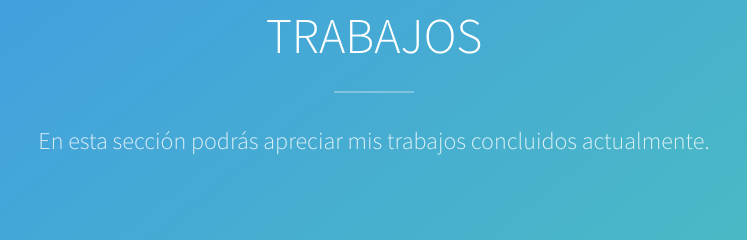
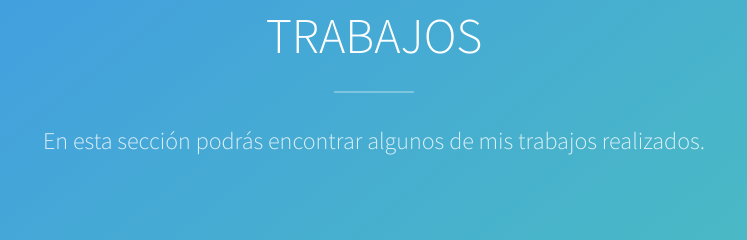
Before and after one commit to Ferri-dev/ferri.dev, a plain HTML site: page index.html in a window 1280 px wide. Shown: the part 1580-1820 px from the top of the page, 266-1013 px from the left. Drawn offline with Linux system fonts and the light colour scheme; some packages are replaced by stand-ins of ours; no server answers; files whose address does not match are found by name.

Commit message:
Update index.html

```diff
--- a/index.html
+++ b/index.html
@@ -273,7 +273,7 @@
 					<h2 class="to-animate">Trabajos</h2>
 					<div class="row">
 						<div class="col-md-8 col-md-offset-2 subtext to-animate">
-							<h3>En esta sección podrás apreciar mis trabajos concluidos actualmente.</h3>
+							<h3>En esta sección podrás encontrar algunos de mis trabajos realizados.</h3>
 						</div>
 					</div>
 				</div>
```
